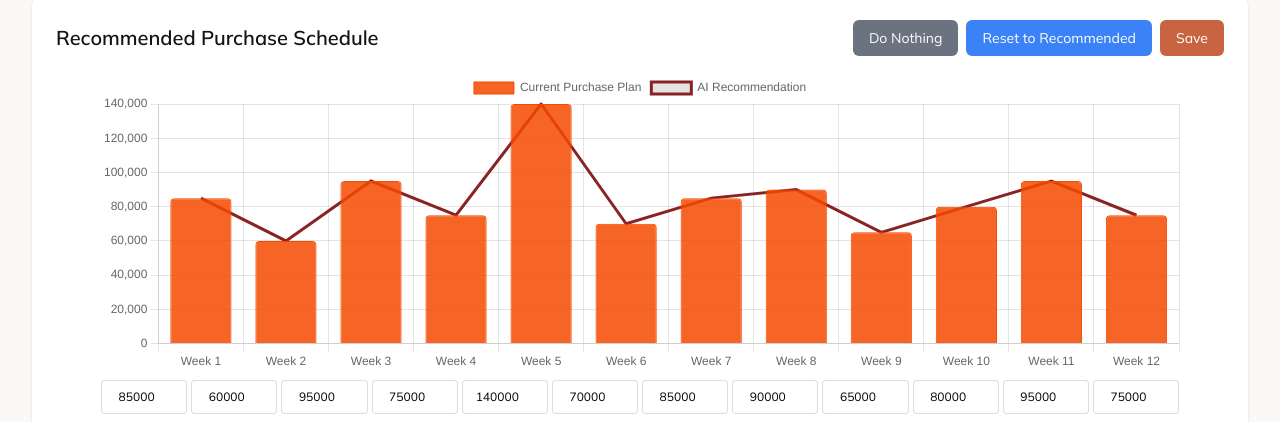
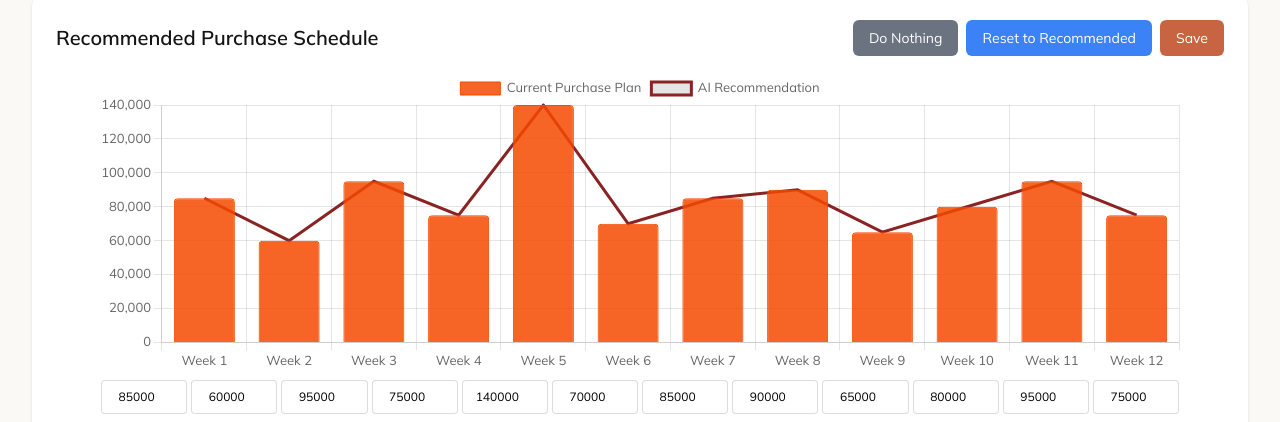
Before and after one commit to jeremy-omni/psc-demo, a plain HTML site: page index.html in a window 1280 px wide. Shown: the part 243-665 px from the top of the page. Drawn offline with nearby package versions, Linux system fonts and the light colour scheme; a web font is replaced by a local one.

Commit message:
Harmonize fonts across application
- Set Chart.js default font to Mulish to match UI
- Configured default Chart.js font size to 13px
- All chart labels, tooltips, and legends now use Mulish

This ensures consistent typography throughout the entire application,
eliminating font mismatches between UI elements and chart text.

🤖 Generated with [Claude Code](https://claude.com/claude-code)

Co-Authored-By: Claude <noreply@anthropic.com>

```diff
--- a/index.html
+++ b/index.html
@@ -64,6 +64,10 @@
     <script>
         const { useState, useEffect, useRef, useMemo, createElement: h } = React;
         const { createRoot } = ReactDOM;
+
+        // Configure Chart.js default font
+        Chart.defaults.font.family = "'Mulish', Helvetica, sans-serif";
+        Chart.defaults.font.size = 13;
 
         // Mock Data
         const mockData = {
```
